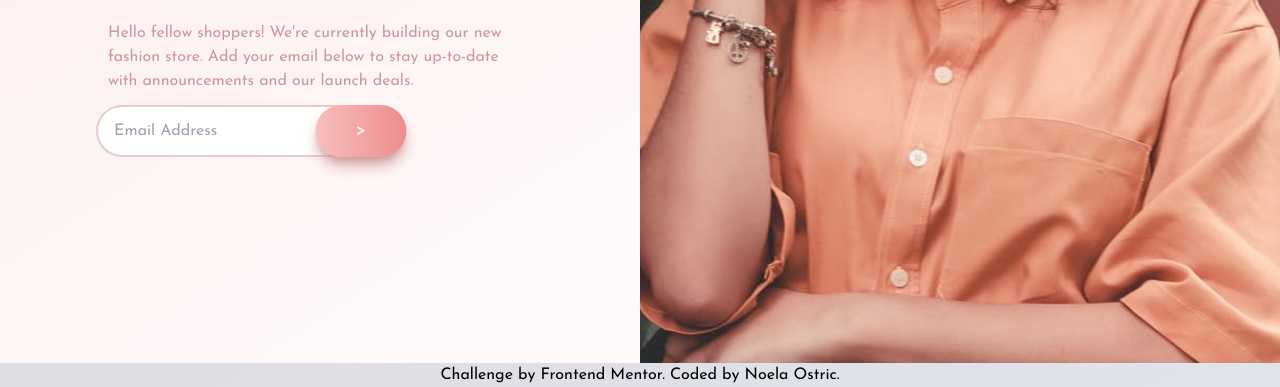
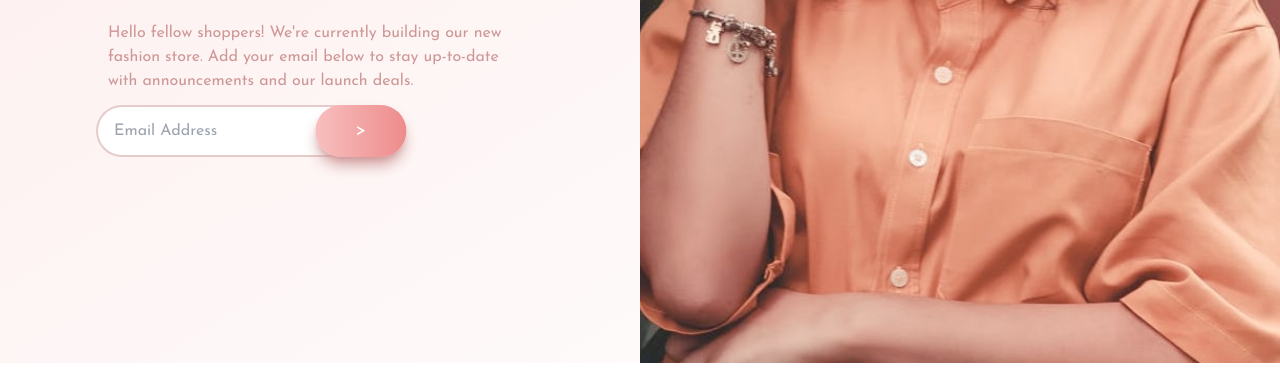
Before and after one commit to NoelaOst/Base-apparel-coming-soon-master, a website: page index.html in a window 1280 px wide. Shown: the part 437-824 px from the top of the page. After the commit the page ends 800 px from the top, so only its background shows below. Drawn offline with Linux system fonts and the light colour scheme.

Commit message:
Update index.html

```diff
--- a/index.html
+++ b/index.html
@@ -89,14 +89,5 @@
         </form>
       </section>
     </main>
-
-    <footer>
-      <p class="attribution bg-slate-400/30 text-center">
-        Challenge by
-        <a href="https://www.frontendmentor.io?ref=challenge" target="_blank"
-          >Frontend Mentor</a
-        >. Coded by <a href="#">Noela Ostric</a>.
-      </p>
-    </footer>
   </body>
 </html>
```
